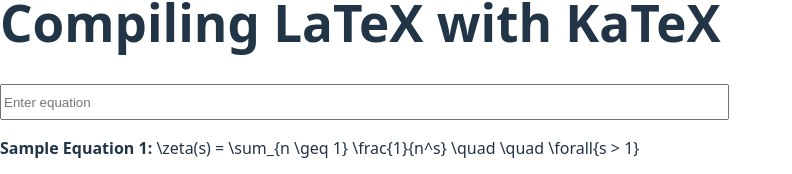
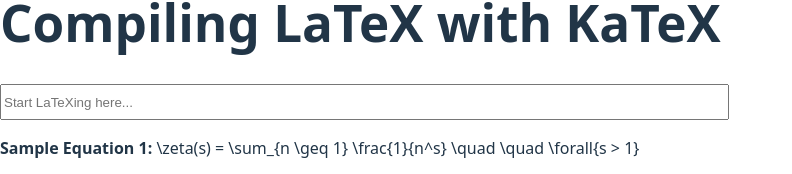
Before and after one commit to awong50/Lorem-Ipsum__aidanw26_alexanderg311_chloew41_princedenh2, a React (Vite) app: page /latex in a window 1280 px wide. Shown: the part 304-478 px from the top of the page, without its empty margins (0-792 px from the left). Built offline with nearby package versions, Linux system fonts and the light colour scheme; the HTML template or start-up script is replaced by a standard one.

Commit message:
try to fix accuracy

```diff
--- a/src/pages/KaTeXPage.tsx
+++ b/src/pages/KaTeXPage.tsx
@@ -43,7 +43,7 @@
         <input type="text" value={equation}
           onChange={handleInputChange}
           style={{ width: '100%', height: '30px' }}
-          placeholder="Enter equation" />
+          placeholder="Start LaTeXing here..." />
         {/* <p>Input: {equation}</p> */}
       </div>
       <div ref={containerRef}></div>
--- a/src/pages/Typing.tsx
+++ b/src/pages/Typing.tsx
@@ -2,6 +2,7 @@
 import styles from '@css/Typing.module.css';
 
 const sampleText = "The quick brown fox jumps over the lazy dog.";
+let total = 0;
 
 const Typing = () => {
   const [input, setInput] = useState("");
@@ -39,8 +40,13 @@
     };
   }, [startTime, finished, input]);
 
+  console.log(total);
   const handleChange = (e: React.ChangeEvent<HTMLTextAreaElement>) => {
     const value = e.target.value;
+    if (e.keyCode === 8) {
+        total++;
+    }
+    console.log(total);
     if (!startTime && value.length === 1) {
         setStartTime(Date.now());
     }
@@ -51,7 +57,7 @@
     for (let i = 0; i < value.length; i++) {
         if (value[i] === sampleText[i]) correct++;
     }
-    const acc = value.length > 0 ? Math.round((correct / value.length) * 100) : 100;
+    const acc = total > 0 ? Math.round((correct / total) * 100) : 100;
     setAccuracy(acc);
 
     // Live update WPM on every keystroke
```
